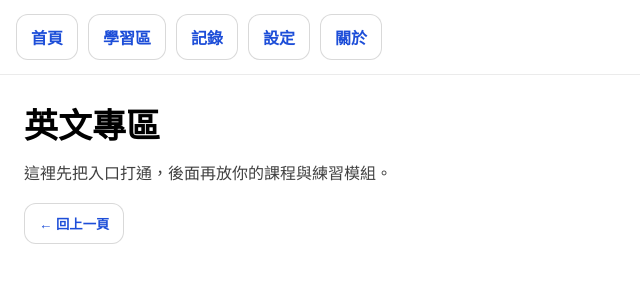
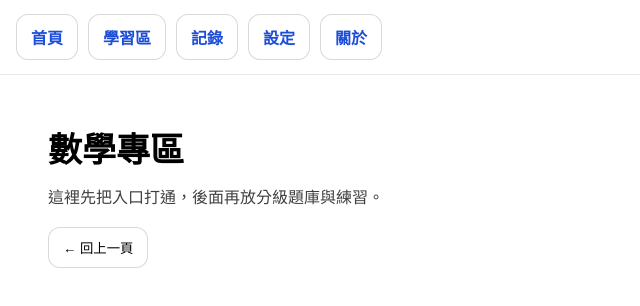
Before and after one commit to boos88978857-svg/ai-intelligent-learning-machine, a Next.js app: page /math in a window 1280 px wide. Shown: the top 306 px of the page, without its empty margins (0-640 px from the left). Built offline with nearby package versions, Linux system fonts and the light colour scheme.

Commit message:
更新 page.tsx

```diff
--- a/app/math/page.tsx
+++ b/app/math/page.tsx
@@ -1,20 +1,29 @@
-// app/english/page.tsx
+// app/math/page.tsx
 "use client";
 
 import { useRouter } from "next/navigation";
-import { ui } from "../ui";
 
-export default function EnglishPage() {
+export default function MathPage() {
   const router = useRouter();
 
   return (
-    <main style={ui.wrap}>
-      <h1 style={{ margin: "0 0 12px", fontSize: 34, fontWeight: 900 }}>英文專區</h1>
+    <main style={{ padding: 24 }}>
+      <h1 style={{ margin: "0 0 12px", fontSize: 34, fontWeight: 900 }}>數學專區</h1>
       <p style={{ margin: "0 0 16px", opacity: 0.75, lineHeight: 1.7 }}>
-        這裡先把入口打通，後面再放你的課程與練習模組。
+        這裡先把入口打通，後面再放分級題庫與練習。
       </p>
 
-      <button onClick={() => router.back()} style={{ ...ui.navBtn, cursor: "pointer" }}>
+      <button
+        onClick={() => router.back()}
+        style={{
+          display: "inline-block",
+          padding: "10px 14px",
+          border: "1px solid rgba(0,0,0,0.15)",
+          borderRadius: 12,
+          background: "white",
+          cursor: "pointer",
+        }}
+      >
         ← 回上一頁
       </button>
     </main>
```
